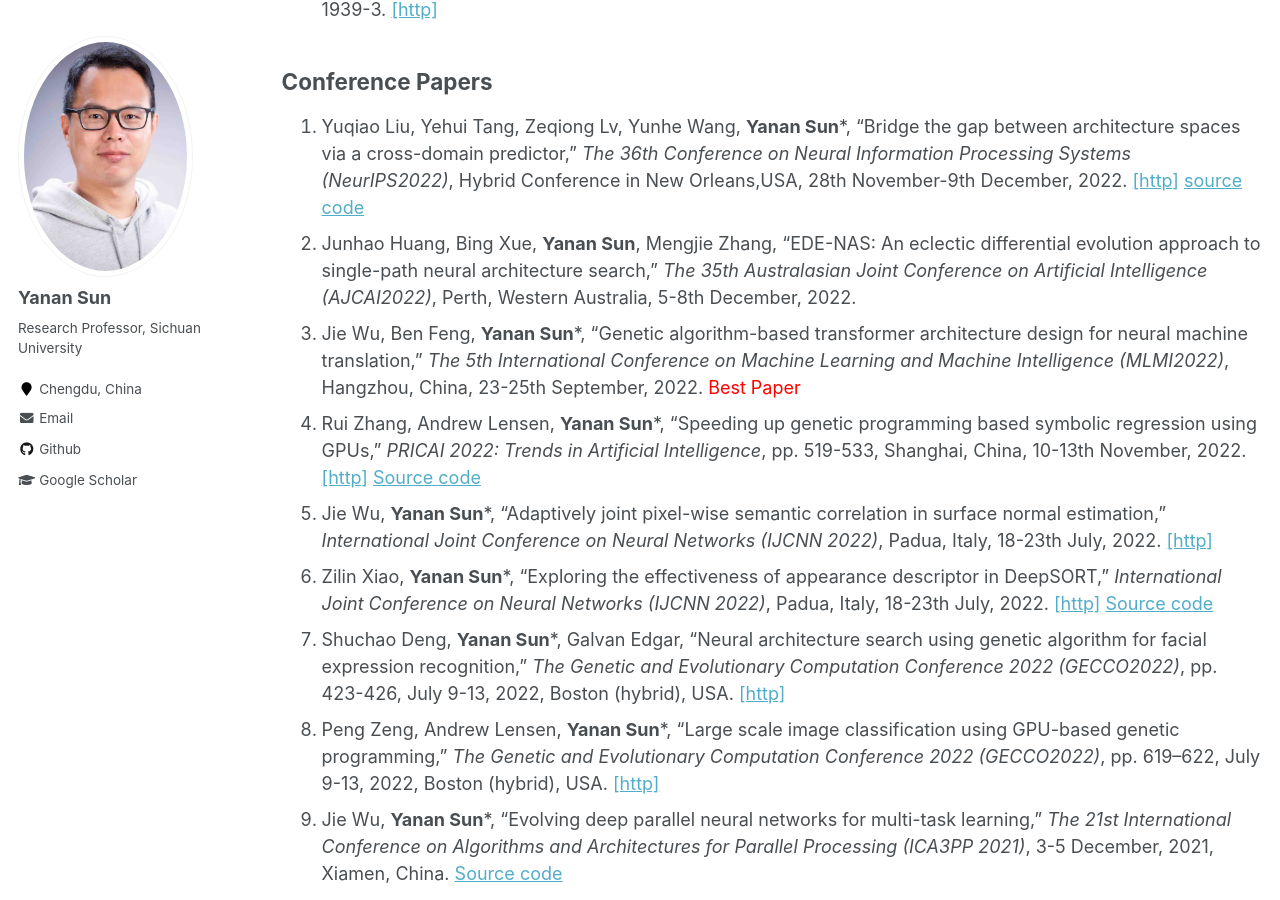
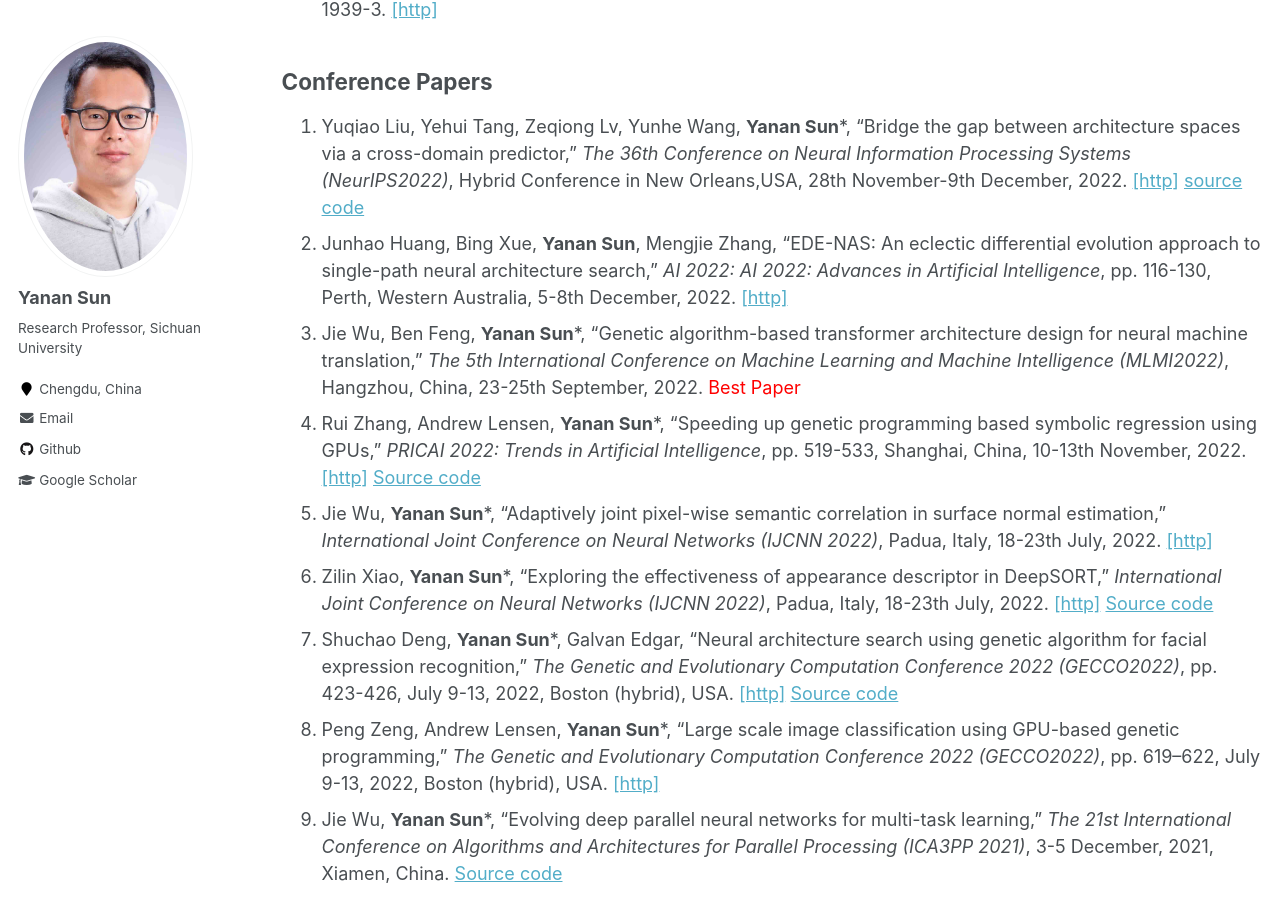
Before and after one commit to yn-sun/yn-sun.github.io, a Jekyll site: the page built from _pages/publications.md, in a window 1280 px wide and 900 px high, scrolled down 2751 px. Built offline with Jekyll 4.4.1, drawn with Linux system fonts in a browser that asks for light colours; comment, search, counter and statistics services are not loaded.

Commit message:
Update publications.md

```diff
--- a/_pages/publications.md
+++ b/_pages/publications.md
@@ -39,12 +39,12 @@ author_profile: true
 
 ## Conference Papers
 1. Yuqiao Liu, Yehui Tang, Zeqiong Lv, Yunhe Wang, **Yanan Sun***, "Bridge the gap between architecture spaces via a cross-domain predictor," <i>The 36th Conference on Neural Information Processing Systems (NeurIPS2022)</i>, Hybrid Conference in New Orleans,USA, 28th November-9th December, 2022. [[http]](https://openreview.net/pdf?id=nE6vnoHz9--) [source code](https://github.com/lyq998/CDP)
-2. Junhao Huang, Bing Xue, **Yanan Sun**, Mengjie Zhang, "EDE-NAS: An eclectic differential evolution approach to single-path neural architecture search," <i>The 35th Australasian Joint Conference on Artificial Intelligence (AJCAI2022)</i>, Perth, Western Australia, 5-8th December, 2022.
+2. Junhao Huang, Bing Xue, **Yanan Sun**, Mengjie Zhang, "EDE-NAS: An eclectic differential evolution approach to single-path neural architecture search," <i>AI 2022: AI 2022: Advances in Artificial Intelligence</i>, pp. 116-130, Perth, Western Australia, 5-8th December, 2022. [[http]](https://link.springer.com/chapter/10.1007/978-3-031-22695-3_9)
 3. Jie Wu, Ben Feng, **Yanan Sun***, "Genetic algorithm-based transformer architecture design for neural machine translation," <i>The 5th International Conference on Machine Learning and Machine Intelligence (MLMI2022)</i>, Hangzhou, China, 23-25th September, 2022. <span style="color: #FF0000">Best Paper</span>
 4. Rui Zhang, Andrew Lensen, **Yanan Sun***, "Speeding up genetic programming based symbolic regression using GPUs," <i>PRICAI 2022: Trends in Artificial Intelligence</i>, pp. 519-533, Shanghai, China, 10-13th November, 2022. [[http]](https://link.springer.com/chapter/10.1007/978-3-031-20862-1_38) [Source code](https://github.com/RayZhhh/SymbolicRegressionGPU)
 5. Jie Wu, **Yanan Sun***, "Adaptively joint pixel-wise semantic correlation in surface normal estimation," <i>International Joint Conference on Neural Networks (IJCNN 2022)</i>, Padua, Italy, 18-23th July, 2022. [[http]](https://ieeexplore.ieee.org/abstract/document/9892847)
 6. Zilin Xiao, **Yanan Sun***, "Exploring the effectiveness of appearance descriptor in DeepSORT," <i>International Joint Conference on Neural Networks (IJCNN 2022)</i>, Padua, Italy, 18-23th July, 2022. [[http]](https://ieeexplore.ieee.org/abstract/document/9892847) [Source code](https://github.com/MrZilinXiao/Exploring-DeepSORT)
-7. Shuchao Deng, **Yanan Sun***, Galvan Edgar, "Neural architecture search using genetic algorithm for facial expression recognition," <i>The Genetic and Evolutionary Computation Conference 2022 (GECCO2022)</i>, pp. 423-426, July 9-13, 2022, Boston (hybrid), USA. [[http]](https://dl.acm.org/doi/10.1145/3520304.3528884)
+7. Shuchao Deng, **Yanan Sun***, Galvan Edgar, "Neural architecture search using genetic algorithm for facial expression recognition," <i>The Genetic and Evolutionary Computation Conference 2022 (GECCO2022)</i>, pp. 423-426, July 9-13, 2022, Boston (hybrid), USA. [[http]](https://dl.acm.org/doi/10.1145/3520304.3528884) [Source code](https://github.com/Xiaojiuwo168/GA-FER)
 8. Peng Zeng, Andrew Lensen, **Yanan Sun***, "Large scale image classification using GPU-based genetic programming," <i>The Genetic and Evolutionary Computation Conference 2022 (GECCO2022)</i>, pp. 619–622, July 9-13, 2022, Boston (hybrid), USA. [[http]](https://dl.acm.org/doi/10.1145/3520304.3528892)
 9. Jie Wu, **Yanan Sun***, "Evolving deep parallel neural networks for multi-task learning," <i>The 21st International Conference on Algorithms and Architectures for Parallel Processing (ICA3PP 2021)</i>, 3-5 December, 2021, Xiamen, China. [Source code](https://github.com/J-Wu97/EVO-MTL)
 10. Yuhan Fang, Yuqiao Liu, **Yanan Sun***, "Evolving deep neural networks for collaborative filtering," <i>The 28th International Conference on Neural Information Processing (ICONIP2021)</i>, 8-12 December, 2021, BALI, Indonesia. [Source code](https://github.com/PRIEEE/Evolve-CF)
```
